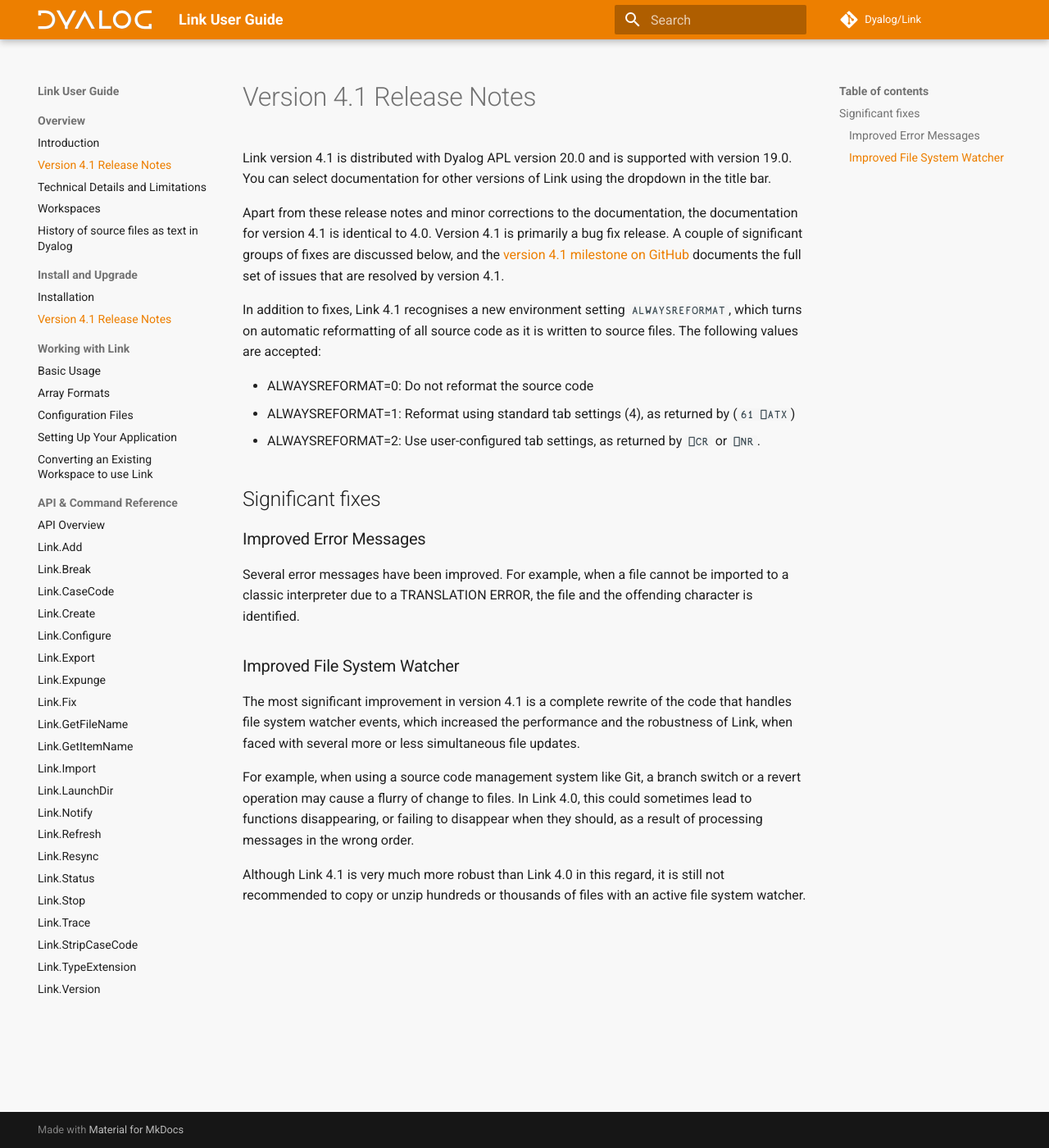
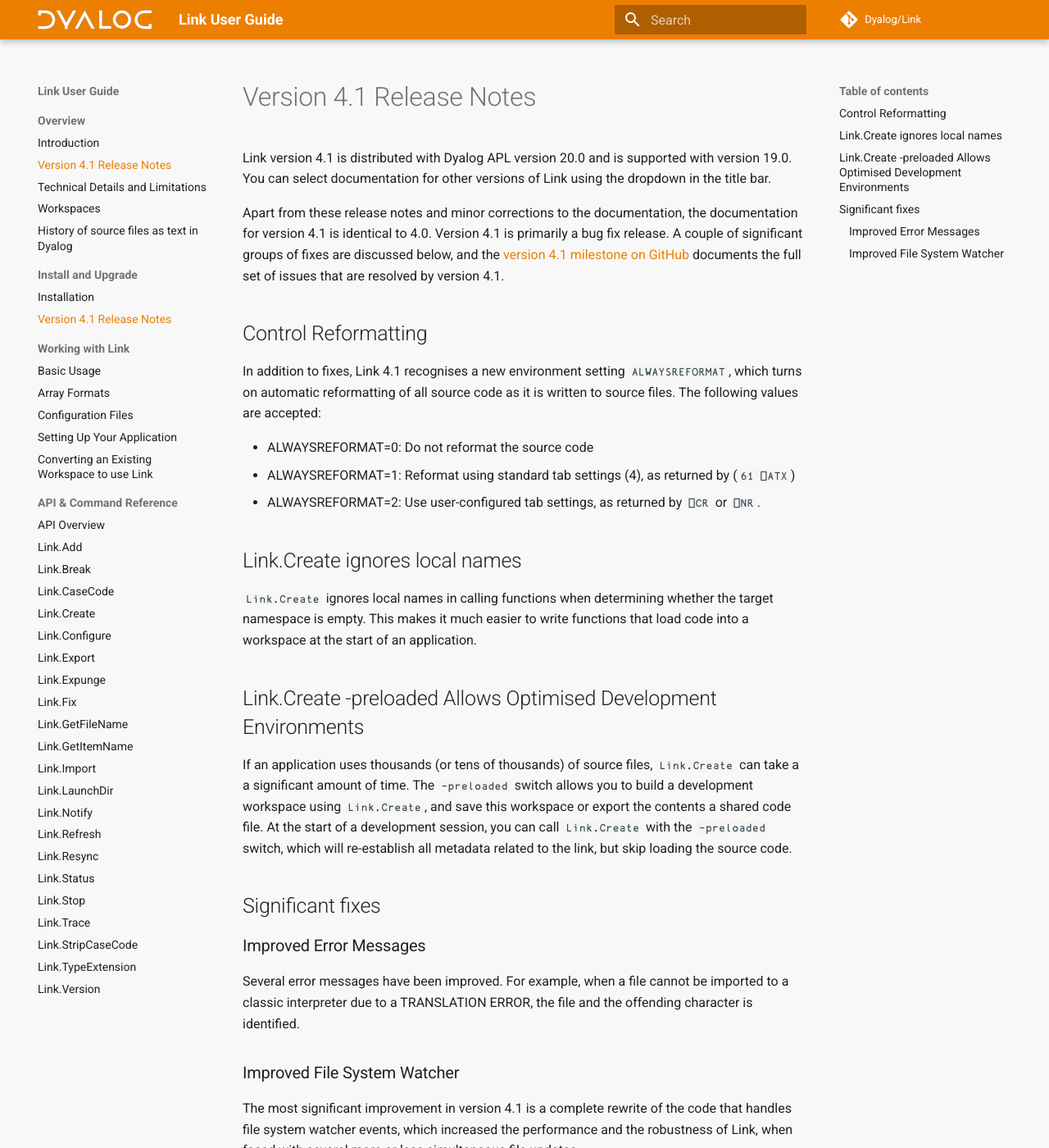
Before and after one commit to Dyalog/link, an MkDocs documentation site: the page built from docs/ReleaseNotes41.md, in a window 1280 px wide and 1400 px high. Shown: the whole window at 82% size. Built offline with MkDocs 1.6.1 and Material for MkDocs 9.7.7, drawn with Linux system fonts in a browser that asks for light colours; comment, search, counter and statistics services are not loaded; the version menu is left out.

Commit message:
Document -preloaded and Link.Create ignoring locals

```diff
--- a/docs/ReleaseNotes41.md
+++ b/docs/ReleaseNotes41.md
@@ -9,6 +9,8 @@
 and the [version 4.1 milestone on GitHub](https://github.com/Dyalog/link/milestone/5?closed=1) documents the full
 set of issues that are resolved by version 4.1.
 
+## Control Reformatting
+
 In addition to fixes, Link 4.1 recognises a new environment setting `ALWAYSREFORMAT`,
 which turns on automatic reformatting of all source code as it is written to source files.
 The following values are accepted:
@@ -16,6 +18,20 @@
 * ALWAYSREFORMAT=0: Do not reformat the source code
 * ALWAYSREFORMAT=1: Reformat using standard tab settings (4), as returned by (`61 ⎕ATX`)
 * ALWAYSREFORMAT=2: Use user-configured tab settings, as returned by `⎕CR` or `⎕NR`.
+
+## Link.Create ignores local names
+
+`Link.Create` ignores local names in calling functions when determining whether the target namespace
+is empty. This makes it much easier to write functions that load code into a workspace at the
+start of an application.
+
+## Link.Create -preloaded Allows Optimised Development Environments
+
+If an application uses thousands (or tens of thousands) of source files, `Link.Create` can take a
+a significant amount of time. The `-preloaded` switch allows you to build a development workspace
+using `Link.Create`, and save this workspace or export the contents a shared code file. At the start
+of a development session, you can call `Link.Create` with the `-preloaded` switch, which will
+re-establish all metadata related to the link, but skip loading the source code.
 
 ## Significant fixes
 
```
Also changed, not shown: docs/API/Link.Create.md (+9 -1 lines).
